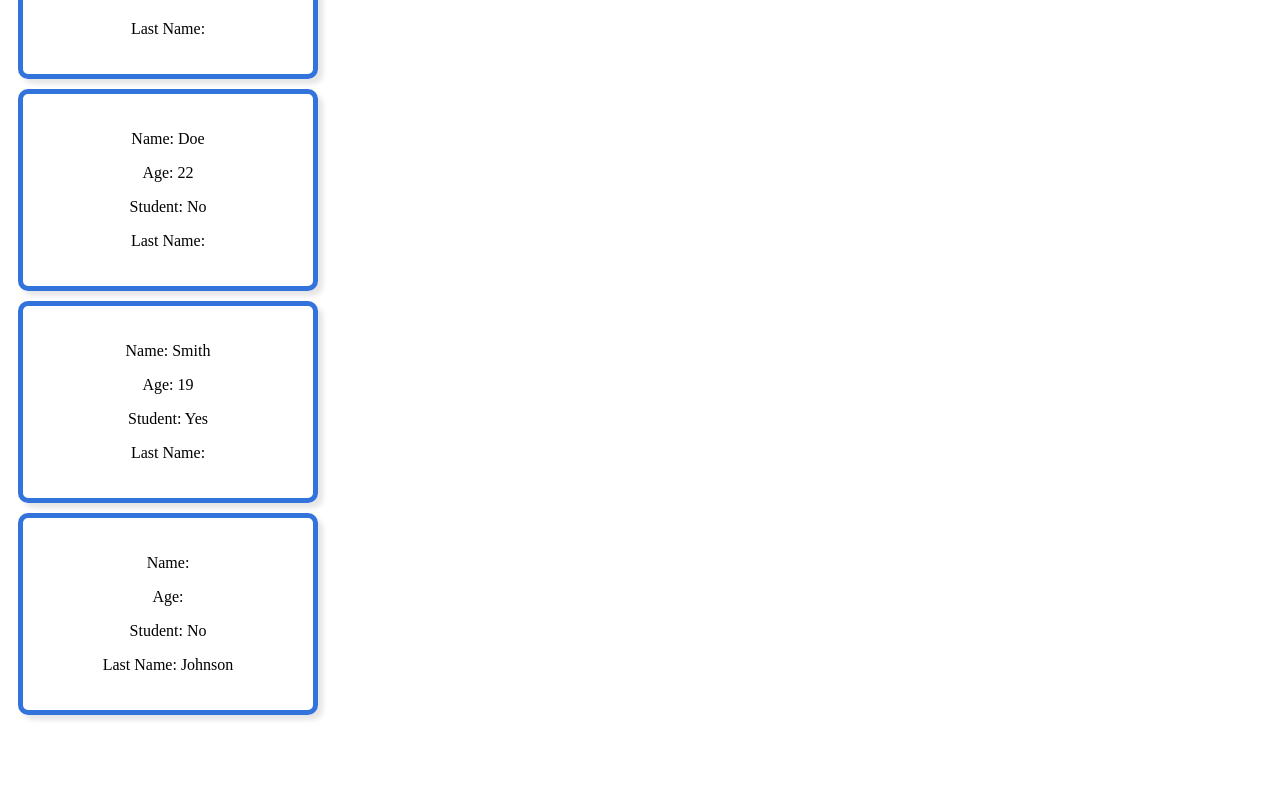
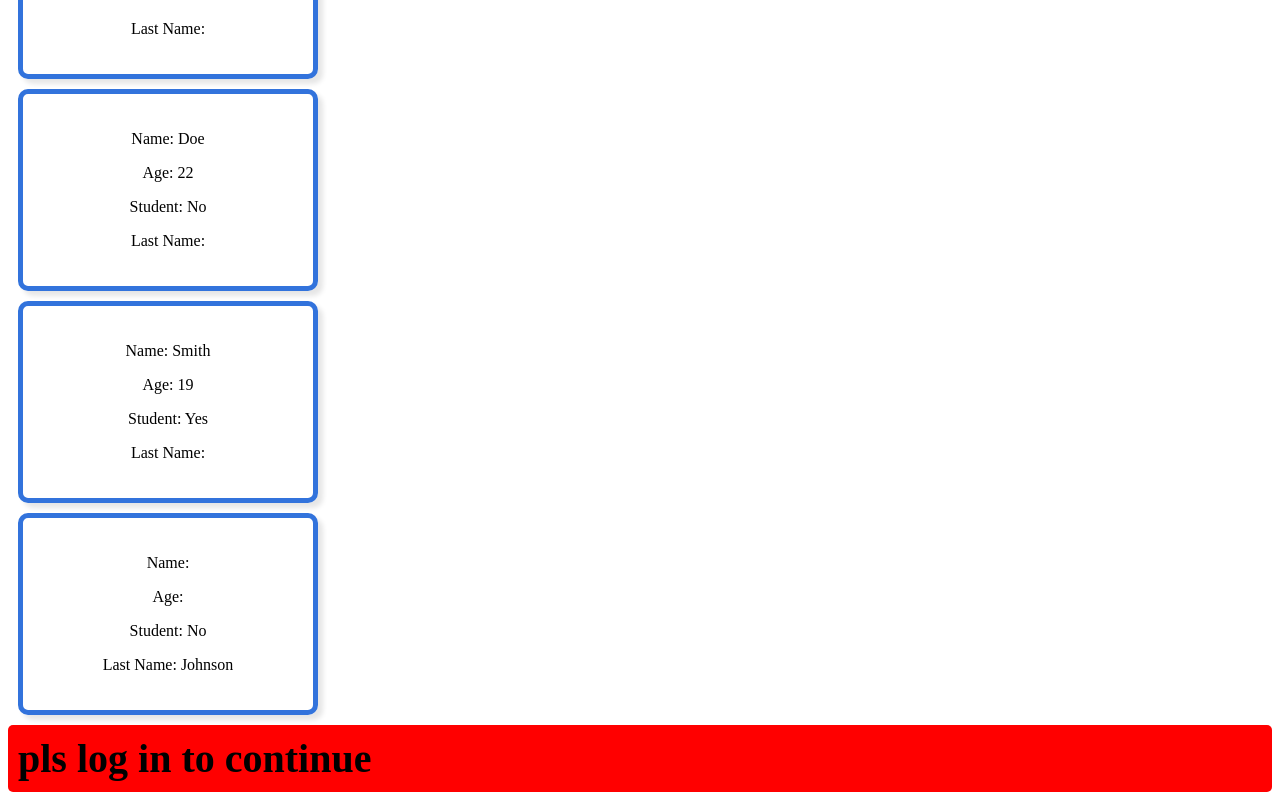
Before and after one commit to dev-olalekan/basic-app-react, a React (Vite) app: page / in a window 1280 px wide. Shown: the part 494-1294 px from the top of the page. Before the commit the page ends 1219 px from the top, so only its background shows below. Built offline with nearby package versions, Linux system fonts and the light colour scheme.

Commit message:
adding conditional renedering

```diff
--- a/src/App.jsx
+++ b/src/App.jsx
@@ -1,6 +1,7 @@
 import Card from "./Card"
 import Button from "./Button/Button"
 import Student from "./Student"
+import UserGreeting from "./Usergreeting"
 
 function App() {
   return (
@@ -13,6 +14,8 @@ function App() {
       <Student first="Smith" age={19} isStudent={true} />
       <Student lastname="Johnson" height={170} />
 
+      <UserGreeting isLoggedin={false} username="olamide" />
+
     </div>
   )
 }
--- a/src/Usergreeting.jsx
+++ b/src/Usergreeting.jsx
@@ -1,5 +1,17 @@
 function UserGreeting(props) {
-    return <h1>Welcome back!</h1>;
+
+    if (props.isLoggedin) {
+
+        return (
+            <div>
+                <h2 className="welcome-message">my name is {props.username}</h2>
+            </div>
+        )
+    } else {
+        return (
+            <h2 className="login-prompt">pls log in to continue</h2>
+        )
+    }
 }
 
 export default UserGreeting;
--- a/src/index.css
+++ b/src/index.css
@@ -38,3 +38,20 @@
   text-align: center;
   /* display: inline-block; */
 }
+
+.welcome-message{
+  font-size: 2.5rem;
+  background-color: green;
+  border-radius: 5px;
+  padding: 10px;
+  margin: 0;
+}
+
+
+.login-prompt{
+  font-size: 2.5rem;
+  background-color: red;
+  border-radius: 5px;
+  padding: 10px;
+  margin: 0;
+}
```
